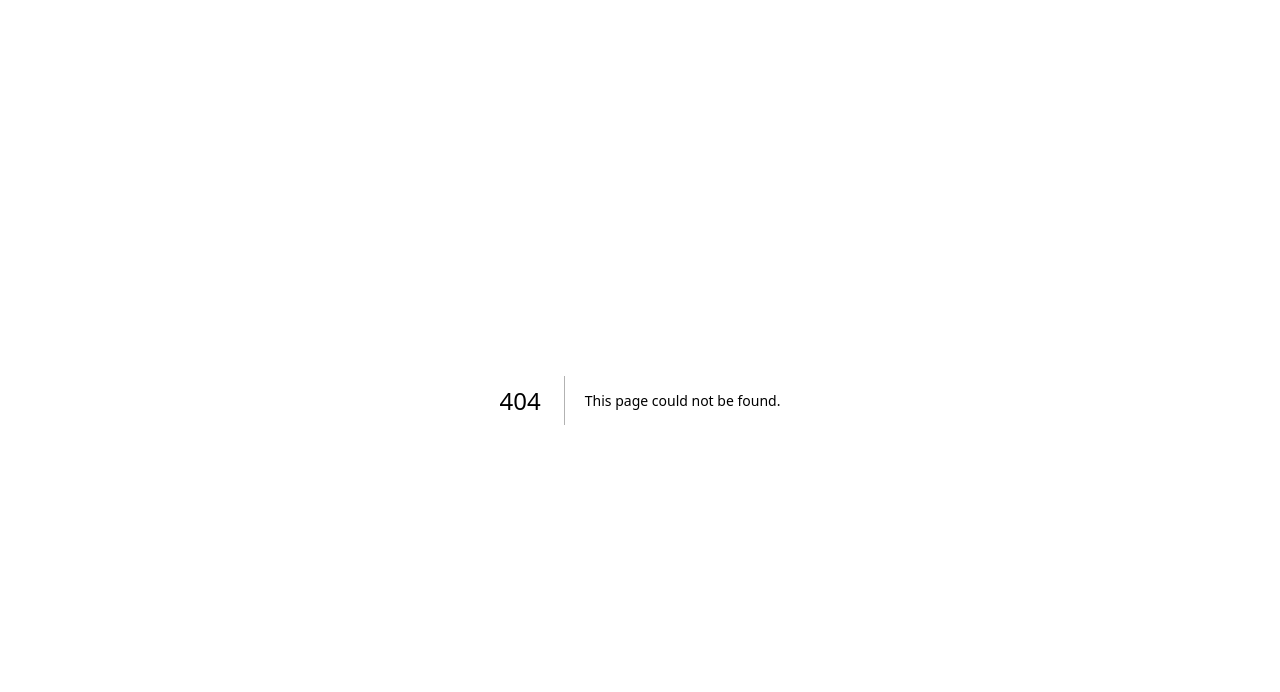
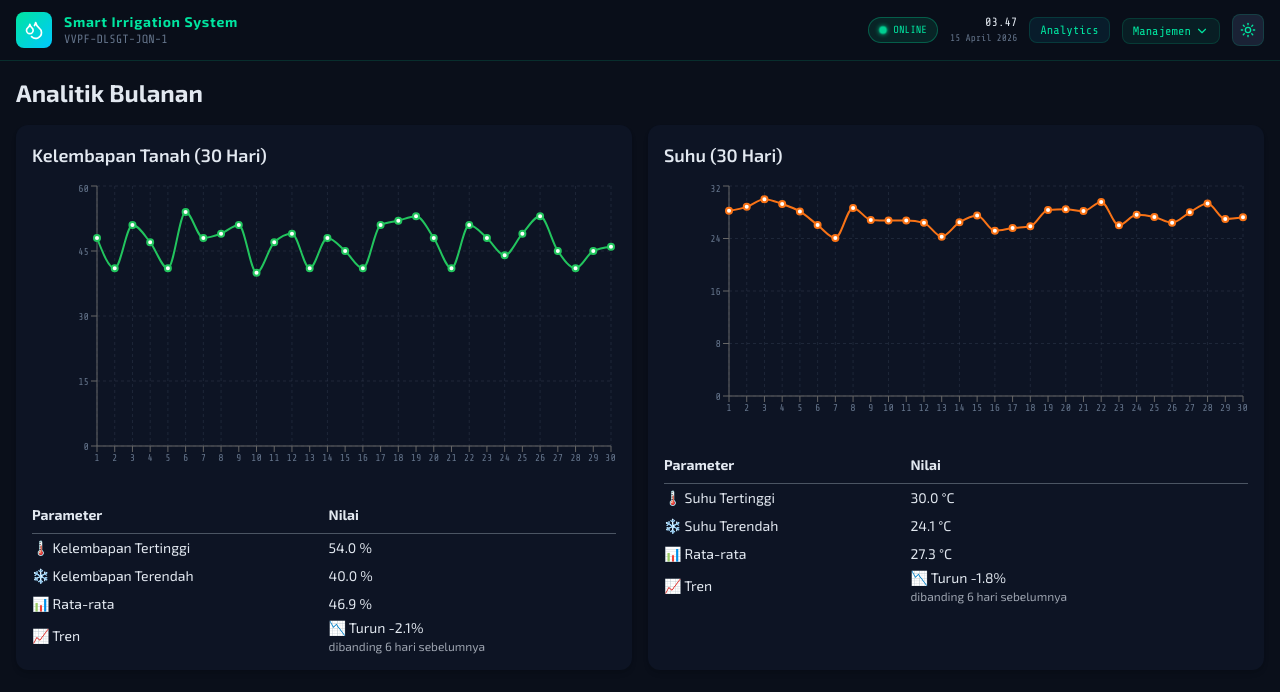
Before and after one commit to YanDaffaPutraLiandhie/PBL-KELOMPOK-3, a Next.js app in the folder my-app/: page /analytics in a window 1280 px wide. Before the commit this address had no page. Shown: the top 692 px of the page. Built offline with nearby package versions, Linux system fonts and the light colour scheme.

Commit message:
add: analytics data kelembapan dan suhu

```diff
--- a/my-app/src/components/Header.tsx
+++ b/my-app/src/components/Header.tsx
@@ -123,6 +123,19 @@ export default function Header({
           </span>
         </div>
 
+        <Link
+          href="/analytics"
+          className="hidden md:inline-flex items-center text-xs px-2.5 py-1 rounded-lg transition-all hover:scale-105"
+          style={{
+            color: "var(--primary)",
+            border: "1px solid var(--border)",
+            background: "rgba(0, 200, 255, 0.08)",
+            fontFamily: "'Share Tech Mono', monospace",
+          }}
+        >
+          Analytics
+        </Link>
+
         <div className="relative hidden md:block group">
           <button
             className="inline-flex items-center gap-1 text-xs px-2.5 py-1 rounded-lg transition-all hover:scale-105"
--- /dev/null
+++ b/my-app/src/components/analytics/chartKelembapan.tsx
@@ -0,0 +1,123 @@
+"use client";
+
+import { useEffect, useState } from "react";
+import {
+  LineChart,
+  Line,
+  XAxis,
+  YAxis,
+  Tooltip,
+  ResponsiveContainer,
+  CartesianGrid,
+} from "recharts";
+
+type DataType = {
+  day: number;
+  moisture: number;
+};
+
+const calculateStats = (data: DataType[]) => {
+  const values = data.map((d) => d.moisture);
+
+  const max = Math.max(...values);
+  const min = Math.min(...values);
+  const avg = values.reduce((a, b) => a + b, 0) / values.length;
+
+  const recent = values.slice(-6);
+  const previous = values.slice(-12, -6);
+
+  const avgRecent = recent.reduce((a, b) => a + b, 0) / recent.length;
+  const avgPrevious = previous.reduce((a, b) => a + b, 0) / previous.length;
+
+  const changePercent = ((avgRecent - avgPrevious) / avgPrevious) * 100;
+
+  return {
+    max: max.toFixed(1),
+    min: min.toFixed(1),
+    avg: avg.toFixed(1),
+    change: changePercent.toFixed(1),
+  };
+};
+
+export default function ChartKelembapan() {
+  const [data, setData] = useState<DataType[]>([]);
+  const [isHydrated, setIsHydrated] = useState(false);
+
+  useEffect(() => {
+    setIsHydrated(true);
+
+    const generated = Array.from({ length: 30 }, (_, i) => ({
+      day: i + 1,
+      moisture: 40 + Math.floor(Math.random() * 15),
+    }));
+
+    setData(generated);
+  }, []);
+
+  if (!isHydrated) return null; // ⛔ cegah hydration error
+
+  const stats = calculateStats(data);
+  const isDown = Number(stats.change) < 0;
+
+  return (
+    <div
+      className="rounded-xl p-4 shadow-md"
+      style={{ background: "var(--bg-800)" }}
+    >
+      <h2 className="text-lg font-semibold mb-3">
+        Kelembapan Tanah (30 Hari)
+      </h2>
+
+      {/* Chart */}
+      <ResponsiveContainer width="100%" height={300}>
+        <LineChart data={data}>
+          <CartesianGrid strokeDasharray="3 3" stroke="#444" />
+          <XAxis dataKey="day" />
+          <YAxis />
+          <Tooltip />
+          <Line
+            type="monotone"
+            dataKey="moisture"
+            stroke="#22c55e"
+            strokeWidth={2}
+          />
+        </LineChart>
+      </ResponsiveContainer>
+
+      {/* Statistik */}
+      <div className="mt-4 overflow-x-auto">
+        <table className="w-full text-sm text-left">
+          <thead>
+            <tr className="border-b border-gray-600">
+              <th className="py-2">Parameter</th>
+              <th>Nilai</th>
+            </tr>
+          </thead>
+          <tbody>
+            <tr>
+              <td className="py-1">🌡️ Kelembapan Tertinggi</td>
+              <td>{stats.max} %</td>
+            </tr>
+            <tr>
+              <td className="py-1">❄️ Kelembapan Terendah</td>
+              <td>{stats.min} %</td>
+            </tr>
+            <tr>
+              <td className="py-1">📊 Rata-rata</td>
+              <td>{stats.avg} %</td>
+            </tr>
+            <tr>
+              <td className="py-1">📈 Tren</td>
+              <td>
+                {isDown ? "📉 Turun" : "📈 Naik"} {stats.change}%
+                <div className="text-xs text-gray-400">
+                  dibanding 6 hari sebelumnya
+                </div>
+              </td>
+            </tr>
+          </tbody>
+        </table>
+      </div>
+    </div>
+  );
+}
--- /dev/null
+++ b/my-app/src/components/analytics/chartSuhu.tsx
@@ -0,0 +1,121 @@
+"use client";
+
+import { useEffect, useState } from "react";
+import {
+  LineChart,
+  Line,
+  XAxis,
+  YAxis,
+  Tooltip,
+  ResponsiveContainer,
+  CartesianGrid,
+} from "recharts";
+
+type DataType = {
+  day: number;
+  temperature: number;
+};
+
+const calculateStats = (data: DataType[]) => {
+  const values = data.map((d) => d.temperature);
+
+  const max = Math.max(...values);
+  const min = Math.min(...values);
+  const avg = values.reduce((a, b) => a + b, 0) / values.length;
+
+  const recent = values.slice(-6);
+  const previous = values.slice(-12, -6);
+
+  const avgRecent = recent.reduce((a, b) => a + b, 0) / recent.length;
+  const avgPrevious = previous.reduce((a, b) => a + b, 0) / previous.length;
+
+  const changePercent = ((avgRecent - avgPrevious) / avgPrevious) * 100;
+
+  return {
+    max: max.toFixed(1),
+    min: min.toFixed(1),
+    avg: avg.toFixed(1),
+    change: changePercent.toFixed(1),
+  };
+};
+
+export default function ChartSuhu() {
+  const [data, setData] = useState<DataType[]>([]);
+  const [isHydrated, setIsHydrated] = useState(false);
+
+  useEffect(() => {
+    setIsHydrated(true);
+
+    const generated = Array.from({ length: 30 }, (_, i) => ({
+      day: i + 1,
+      temperature: 24 + Math.random() * 6,
+    }));
+
+    setData(generated);
+  }, []);
+
+  if (!isHydrated) return null; // ⛔ penting
+
+  const stats = calculateStats(data);
+  const isDown = Number(stats.change) < 0;
+
+  return (
+    <div
+      className="rounded-xl p-4 shadow-md"
+      style={{ background: "var(--bg-800)" }}
+    >
+      <h2 className="text-lg font-semibold mb-3">Suhu (30 Hari)</h2>
+
+      {/* Chart */}
+      <ResponsiveContainer width="100%" height={250}>
+        <LineChart data={data}>
+          <CartesianGrid strokeDasharray="3 3" stroke="#444" />
+          <XAxis dataKey="day" />
+          <YAxis />
+          <Tooltip />
+          <Line
+            type="monotone"
+            dataKey="temperature"
+            stroke="#f97316"
+            strokeWidth={2}
+          />
+        </LineChart>
+      </ResponsiveContainer>
+
+      {/* Statistik */}
+      <div className="mt-4 overflow-x-auto">
+        <table className="w-full text-sm text-left">
+          <thead>
+            <tr className="border-b border-gray-600">
+              <th className="py-2">Parameter</th>
+              <th>Nilai</th>
+            </tr>
+          </thead>
+          <tbody>
+            <tr>
+              <td className="py-1">🌡️ Suhu Tertinggi</td>
+              <td>{stats.max} °C</td>
+            </tr>
+            <tr>
+              <td className="py-1">❄️ Suhu Terendah</td>
+              <td>{stats.min} °C</td>
+            </tr>
+            <tr>
+              <td className="py-1">📊 Rata-rata</td>
+              <td>{stats.avg} °C</td>
+            </tr>
+            <tr>
+              <td className="py-1">📈 Tren</td>
+              <td>
+                {isDown ? "📉 Turun" : "📈 Naik"} {stats.change}%
+                <div className="text-xs text-gray-400">
+                  dibanding 6 hari sebelumnya
+                </div>
+              </td>
+            </tr>
+          </tbody>
+        </table>
+      </div>
+    </div>
+  );
+}
--- /dev/null
+++ b/my-app/src/pages/analytics/index.tsx
@@ -0,0 +1,48 @@
+import Head from "next/head";
+import { useState } from "react";
+import Header from "@/components/Header";
+import ChartKelembapan from "@/components/analytics/chartKelembapan";
+import ChartSuhu from "@/components/analytics/chartSuhu";
+
+export default function Analitik() {
+  const [theme, setTheme] = useState<"dark" | "light">("dark");
+  const [isOnline] = useState(true);
+
+  const toggleTheme = () => {
+    setTheme((prev) => (prev === "dark" ? "light" : "dark"));
+  };
+
+  return (
+    <>
+      <Head>
+        <title>Analitik - Smart Irrigation</title>
+        <meta
+          name="description"
+          content="Analisis kelembapan tanah dan suhu bulanan"
+        />
+      </Head>
+
+      <div className={theme}>
+        <div
+          className="min-h-screen transition-all duration-300"
+          style={{ background: "var(--bg-900)" }}
+        >
+          <Header
+            theme={theme}
+            onToggleTheme={toggleTheme}
+            isOnline={isOnline}
+          />
+
+          <main className="px-4 pb-8 pt-4 max-w-7xl mx-auto">
+            <h1 className="text-2xl font-bold mb-4">Analitik Bulanan</h1>
+
+            <div className="grid grid-cols-1 lg:grid-cols-2 gap-4">
+              <ChartKelembapan />
+              <ChartSuhu />
+            </div>
+          </main>
+        </div>
+      </div>
+    </>
+  );
+}
```
